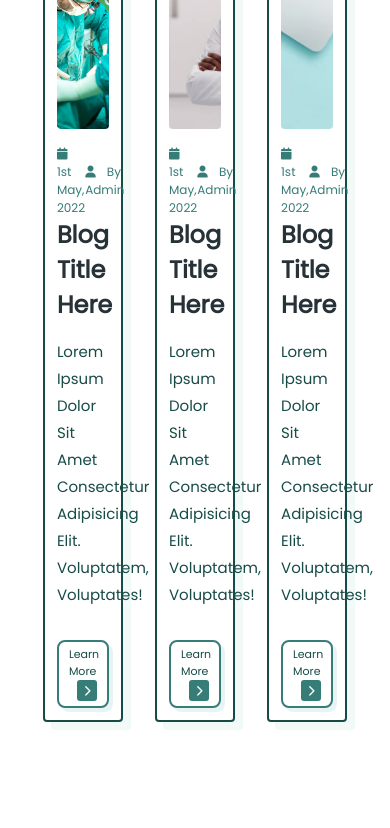
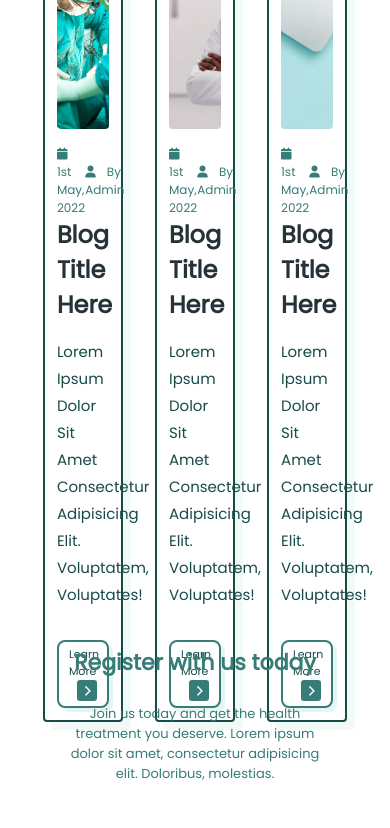
Before and after one commit to Sheila-a/Clientele, a React (Create React App) app: page / in a window 390 px wide. Shown: the part 2249-3077 px from the top of the page. Before the commit the page ends 3003 px from the top, so only its background shows below. Built offline with nearby package versions, Linux system fonts and the light colour scheme; a web font is replaced by a local one.

Commit message:
Test for B-A-A Responsiveness

```diff
--- a/src/Home.js
+++ b/src/Home.js
@@ -1,10 +1,10 @@
-import Imp from "./Components/Home/Importance/Imp";
+// import Imp from "./Components/Home/Importance/Imp";
 import Intro from "./Components/Home/Intro/Intro";
 import Navbar from "./Components/Home/Navbar/Navbar";
-import Resource from "./Components/Home/Resources/Resource";
+// import Resource from "./Components/Home/Resources/Resource";
 import Stuff11 from "./Components/Home/Stuff11/Stuff11";
-import Touch from "./Components/Home/Get In Touch/Touch";
-import Footer from "./Components/Home/Footer/footer";
+// import Touch from "./Components/Home/Get In Touch/Touch";
+// import Footer from "./Components/Home/Footer/footer";
 import OB from "./Components/Home/Our-Blog/OB";
 import RWU from "./Components/Home/Reg w Us/RWU";
 import React from "react";
@@ -25,7 +25,7 @@ const Home = () => {
       {/* <Resource /> */}
       <OB />
       {/* <Touch /> */}
-      {/* <RWU /> */}
+      <RWU />
       {/* <Footer /> */}
     </div>
   );
```
